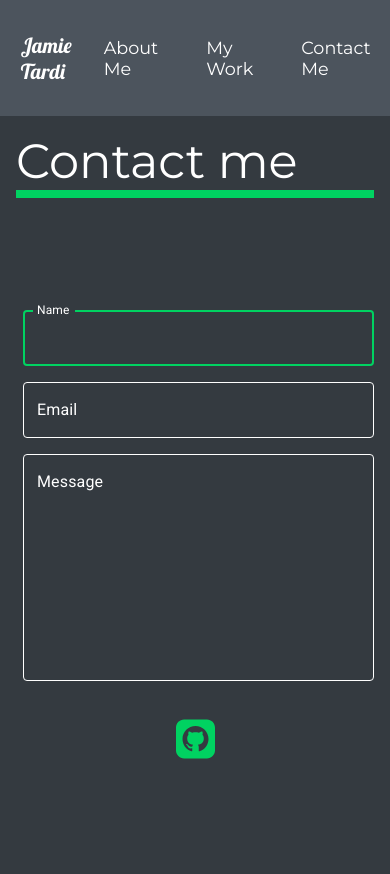
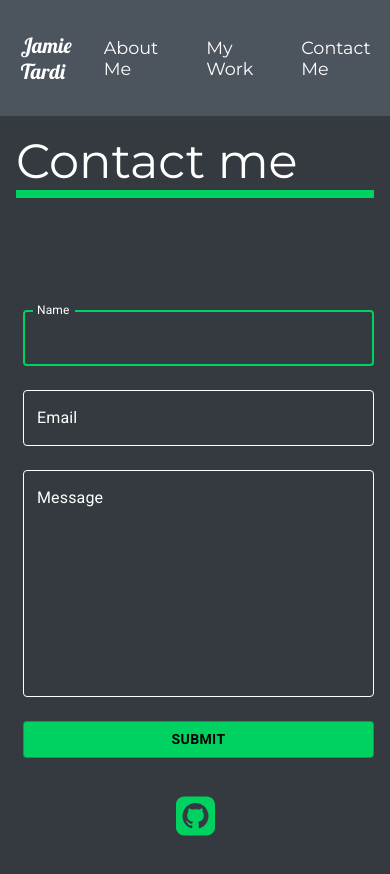
Before and after one commit to jamieTardi/react-portfolio, a React (Create React App) app in the folder portfolio/: page /contact-me in a window 390 px wide. Built offline with nearby package versions, Linux system fonts and the light colour scheme.

Commit message:
added new contact form with media queries

```diff
--- a/portfolio/src/components/Form.js
+++ b/portfolio/src/components/Form.js
@@ -1,7 +1,8 @@
 import React from 'react'
 import { makeStyles, createMuiTheme } from '@material-ui/core/styles';
 import { ThemeProvider } from '@material-ui/styles';
-import {TextField, InputBase} from '@material-ui/core';
+import {TextField, Button} from '@material-ui/core';
+import { spacing } from '@material-ui/system';
 import green from '@material-ui/core/colors/green';
 import styled from 'styled-components'
 
@@ -9,15 +10,28 @@ import styled from 'styled-components'
 
 const useStyles = makeStyles({
     root: {
+
         primary:{
-            main: '#000000'
+            main: '#000000',
+
         },
 
+
+
     },
+    button:{
+        background: '#00D261',
+        color: '#ffffff',
+        '&:hover': {
+            backgroundColor: 'hsl(148 100% 21%)',}
+
+    },
+
     textField: {
         backgroundColor: 'inherit',
         border: 'none',
-        borderRadius: '5px'
+        borderRadius: '5px',
+        marginBottom: '0.5rem'
 
     },
     input: {
@@ -39,13 +53,22 @@ const useStyles = makeStyles({
 const theme = createMuiTheme({
     palette: {
         primary:{
-            main: '#00D261'
+            main: '#00D261',
+            color: '#fffffff'
         },
         secondary: {
             // This is green.A700 as hex.
             main: '#ffffff',
           },
-    }
+          overrides: {
+            MuiButton: {
+              raisedPrimary: {
+                color: 'white',
+              },
+            },
+          }
+    },
+
 })
 
 
@@ -57,6 +80,7 @@ export default function Form() {
         <form className={classes.root} noValidate autoComplete="off">
         <TextField
           id="outlined-password-input"
+          mb={2}
           label="Name"
           type="text"
           autoComplete="current-password"
@@ -79,6 +103,7 @@ export default function Form() {
          }}
         />
         <TextField
+        m="3rem"
           id="outlined-password-input"
           label="Email"
           InputLabelProps={{
@@ -121,6 +146,7 @@ export default function Form() {
              }
         }}
         />
+        <Button className={classes.button} variant="outlined">Submit</Button>
 
         </form>
 
--- a/portfolio/src/components/GlobalStyle.js
+++ b/portfolio/src/components/GlobalStyle.js
@@ -51,6 +51,9 @@ span{
     color: #00D261;
 
 }
+.MuiButton-label{
+    color: black;
+}
 
 a{
     font-size: 1.1rem;
@@ -63,14 +66,19 @@ a{
     height: 4rem;
 }
 
+
 form{
 
 display: flex;
 flex-direction: column;
+width: 40vw;
+height: fit-content;
 gap: 1rem;
-width: 40vw;
+
 @media (max-width: 800px){
-    width: 90vw
+    width: 90vw;
+
+
 }
 
 }
```
Also changed, not shown: 1 other file (tests, documents, lock files or other folders).
